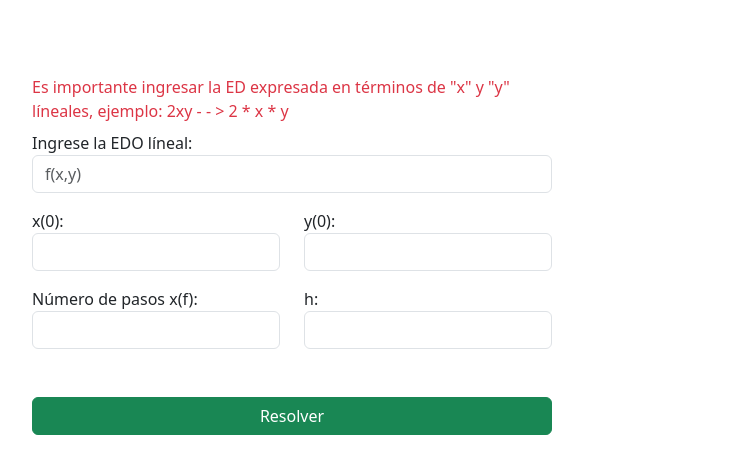
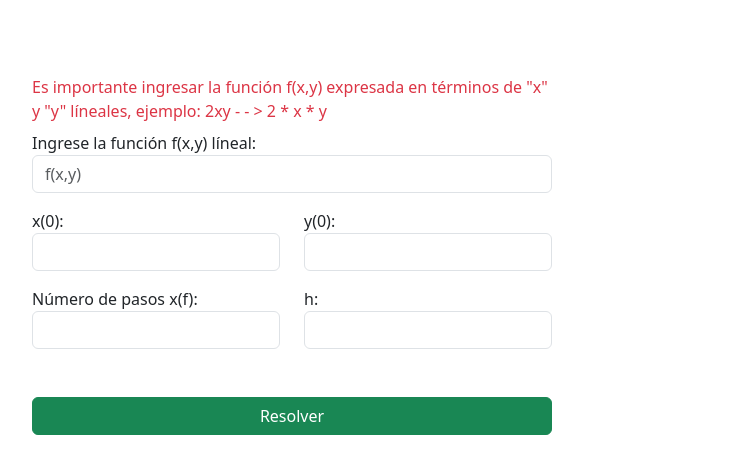
Before and after one commit to CristianCamposCR/IMPROVED-EULER-METHOD, a plain HTML site: page index.html in a window 1280 px wide. Shown: the part 77-550 px from the top of the page, without its empty margins (76-826 px from the left). Drawn offline with nearby package versions, Linux system fonts and the light colour scheme.

Commit message:
[FIX] solve concept corrections

```diff
--- a/index.html
+++ b/index.html
@@ -24,12 +24,12 @@
             <div class="row">
               <div class="col-12 my-2">
                 <span class="text-danger"
-                  >Es importante ingresar la ED expresada en términos de "x" y "y" líneales,
+                  >Es importante ingresar la función f(x,y) expresada en términos de "x" y "y" líneales,
                   ejemplo: 2xy - - > 2 * x * y</span
                 >
               </div>
               <div class="col-12">
-                <label for="inputFunction">Ingrese la EDO líneal:</label>
+                <label for="inputFunction">Ingrese la función f(x,y) líneal:</label>
                 <input
                   type="text"
                   id="inputFunction"
```
